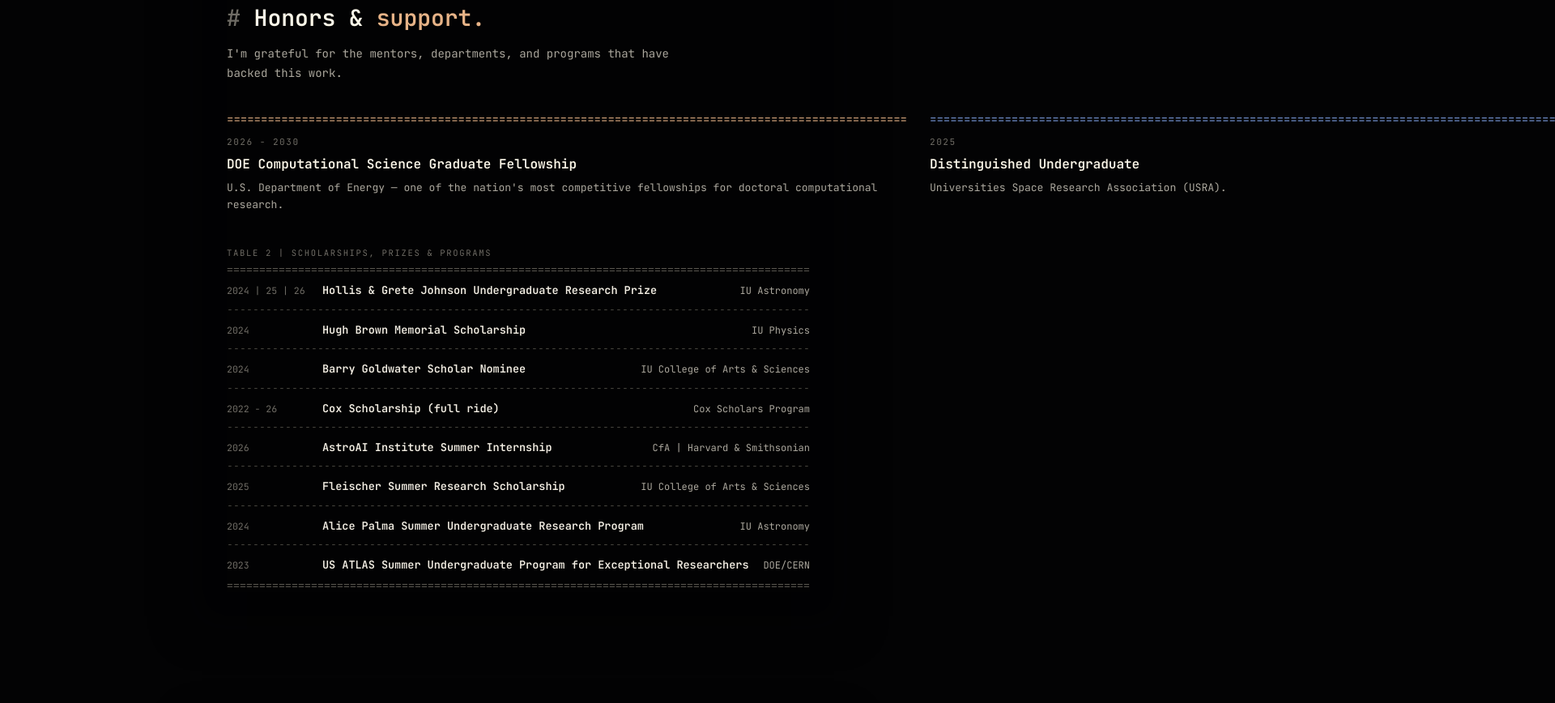
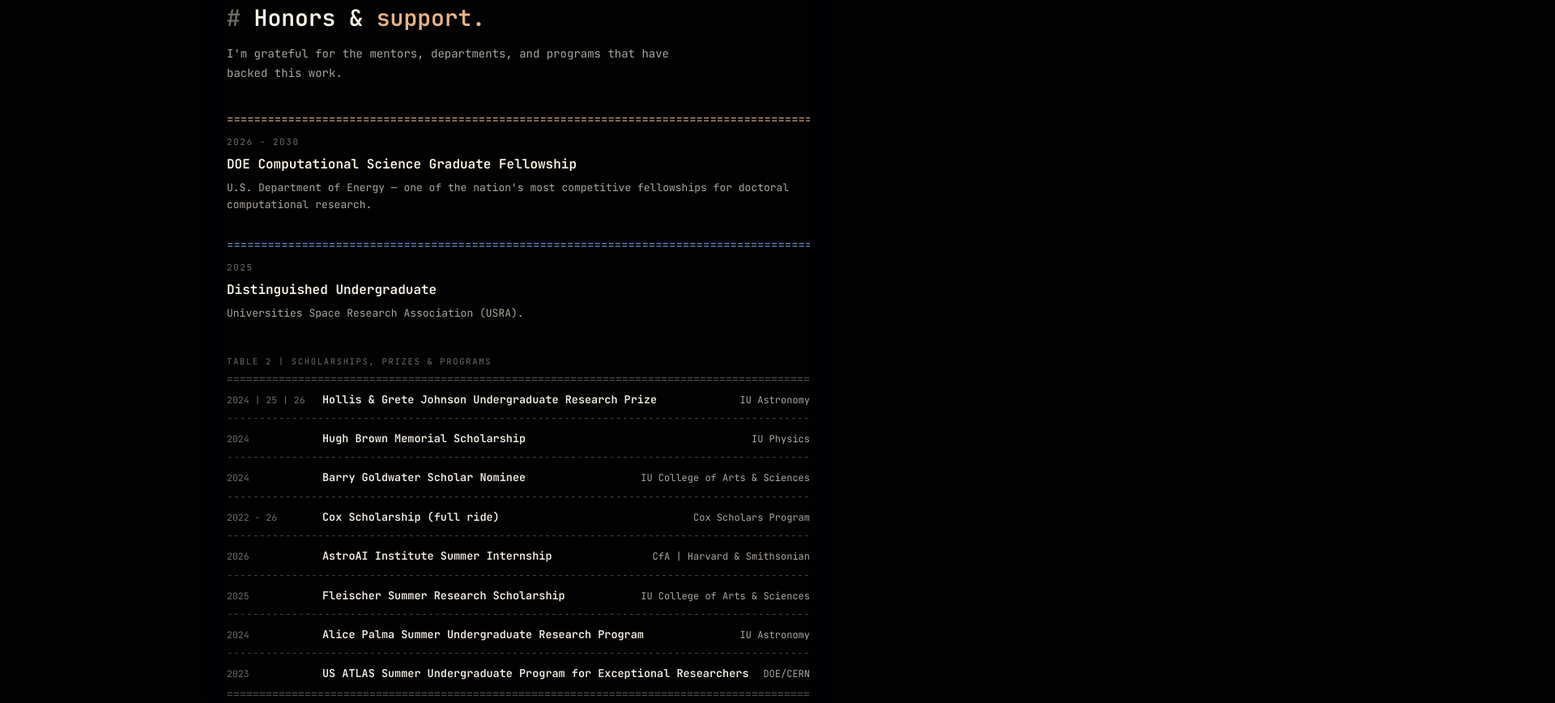
Before and after one commit to bradhutc/bradhutc.github.io, a plain HTML site: page index.html in a window 1280 px wide. Shown: the part 4274-5142 px from the top of the page at 81% size, 1920 px wide, since content can reach past the window. Drawn offline with Linux system fonts and the light colour scheme; animation ran at ten frames a second.

```diff
--- a/index.html
+++ b/index.html
@@ -202,7 +202,8 @@ section:nth-of-type(odd) h2 em{color:var(--blue-pale)}
 .theme .go{display:inline-block;margin-top:8px;font-size:11px;letter-spacing:.12em;text-transform:uppercase;color:var(--copper)}
 
 /* honors */
-.feature{display:grid;grid-template-columns:1fr 1fr;gap:28px;margin-bottom:8px}
+.feature{display:grid;grid-template-columns:minmax(0,1fr);gap:30px;margin-bottom:8px}
+.big{min-width:0}
 .big::before{content:"====================================================================================================";
   display:block;overflow:hidden;white-space:nowrap;color:var(--c);line-height:16px;margin-bottom:8px}
 .big .y{font-size:11px;letter-spacing:.14em;color:var(--faint)}
```
